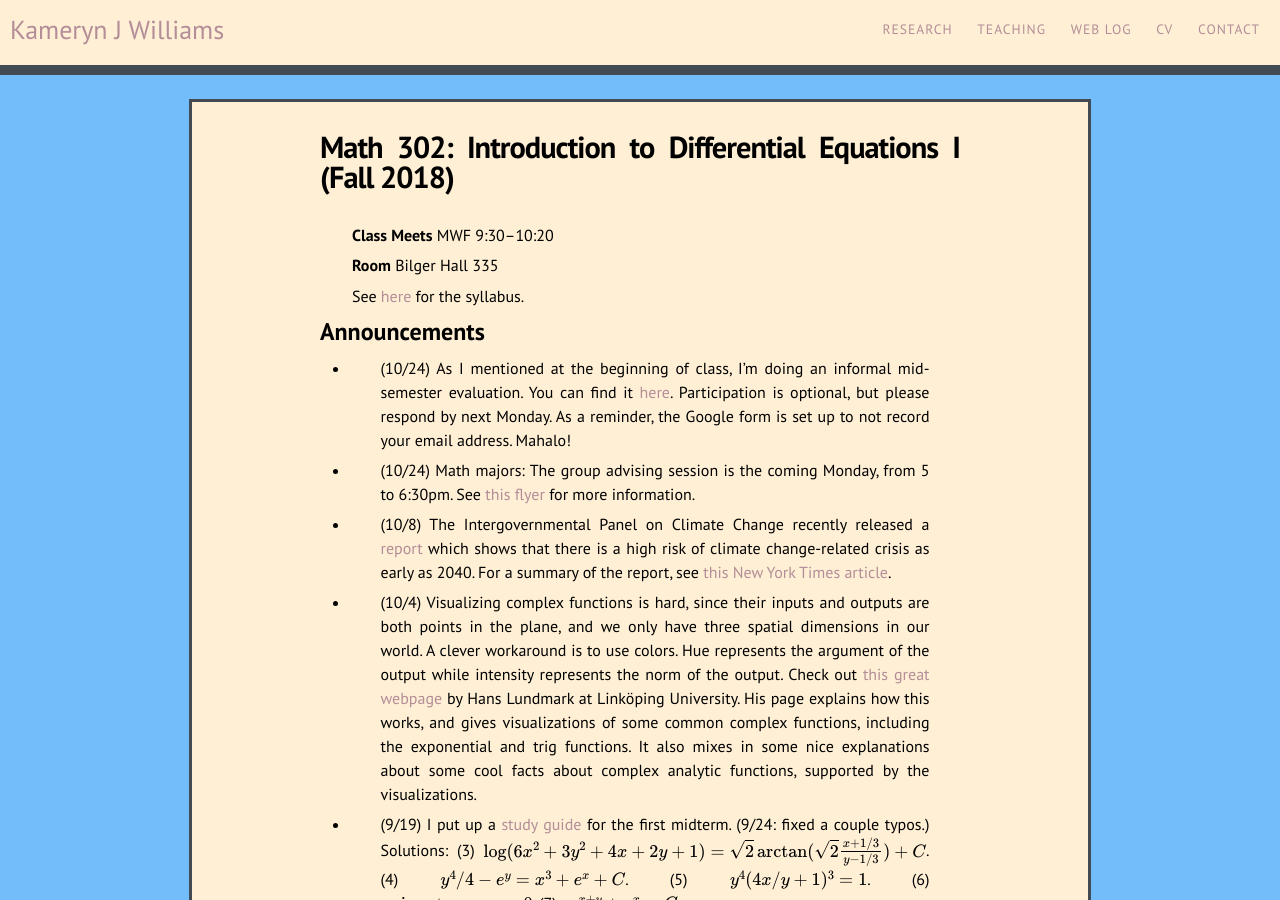
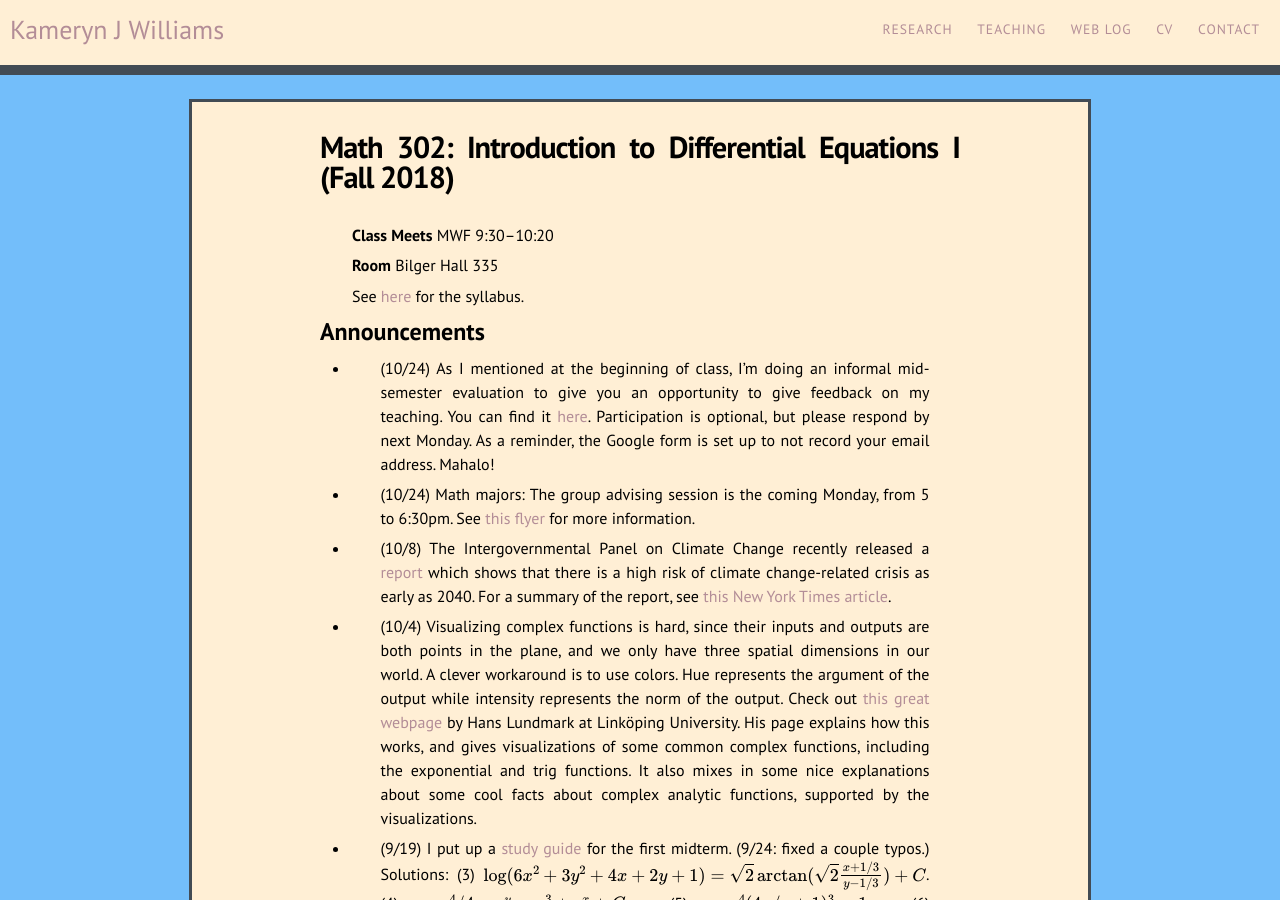
Before and after one commit to kamerynjw/kamerynjw.github.io, a Jekyll site: the page built from teaching/2018/math302.md, in a window 1280 px wide and 900 px high. Built offline with Jekyll 4.4.1, drawn with Linux system fonts in a browser that asks for light colours; nearby versions of some CDN libraries; formulas are drawn with MathJax 3.

Commit message:
clarification

```diff
--- a/teaching/2018/math302.md
+++ b/teaching/2018/math302.md
@@ -13,7 +13,7 @@
 Announcements
 -------------
 
-* (10/24) As I mentioned at the beginning of class, I'm doing an informal mid-semester evaluation. You can find it [here](https://goo.gl/forms/XOJKcndksYqGdrr93). Participation is optional, but please respond by next Monday. As a reminder, the Google form is set up to not record your email address. Mahalo!
+* (10/24) As I mentioned at the beginning of class, I'm doing an informal mid-semester evaluation to give you an opportunity to give feedback on my teaching. You can find it [here](https://goo.gl/forms/XOJKcndksYqGdrr93). Participation is optional, but please respond by next Monday. As a reminder, the Google form is set up to not record your email address. Mahalo!
 
 * (10/24) Math majors: The group advising session is the coming Monday, from 5 to 6:30pm. See [this flyer]({{ page.url }}SPRING2019_UndergradMATHAdvisingFlyer.pdf) for more information.
 
```
